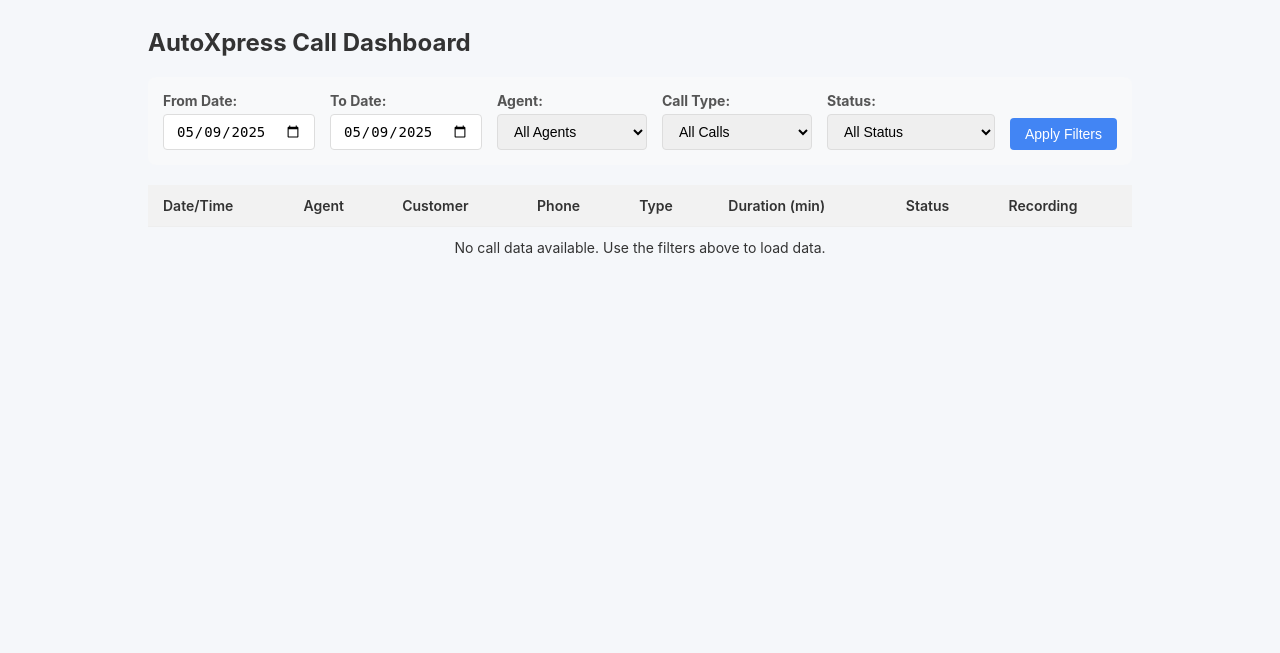
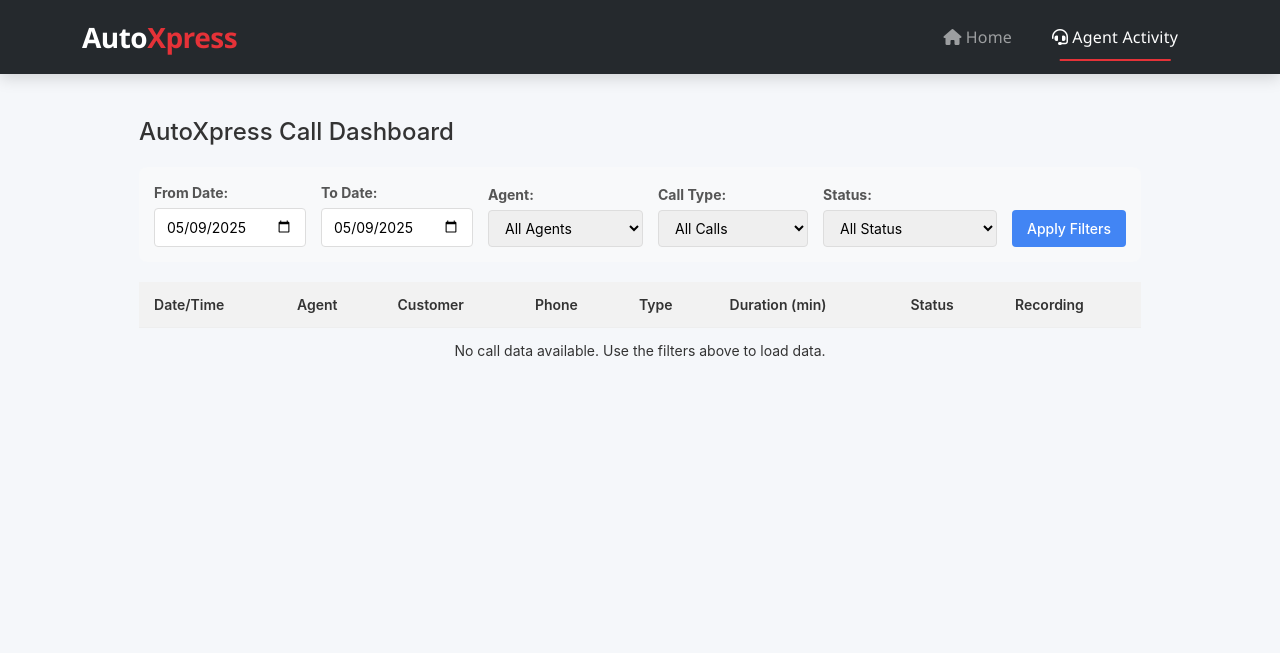
Before and after one commit to Talhakhan-pm/autoxpress_search, a Flask app: page /dialpad-dashboard in a window 1280 px wide. Shown: the top 653 px of the page. After the commit the page ends 356 px from the top, so only its background shows below. Run offline with Flask 3, Linux system fonts and the light colour scheme; parts of the project's set-up code (start-up, migrations or seed data) failed here and were passed over.

Commit message:
Application Tested and nav added

```diff
--- a/templates/dialpad_dashboard.html
+++ b/templates/dialpad_dashboard.html
@@ -4,11 +4,37 @@
     <meta charset="UTF-8">
     <meta name="viewport" content="width=device-width, initial-scale=1.0">
     <title>AutoXpress Call Dashboard</title>
+    <link href="https://cdn.jsdelivr.net/npm/bootstrap@5.3.2/dist/css/bootstrap.min.css" rel="stylesheet">
+    <link rel="stylesheet" href="https://cdnjs.cloudflare.com/ajax/libs/font-awesome/6.4.2/css/all.min.css">
     <link rel="stylesheet" href="{{ url_for('static', filename='css/styles.css') }}">
     <link rel="stylesheet" href="{{ url_for('static', filename='css/dialpad-dashboard.css') }}">
 </head>
 <body>
-    <div class="dashboard-container">
+    <nav class="navbar navbar-expand-lg navbar-dark bg-dark">
+        <div class="container">
+            <a class="navbar-brand" href="/">Auto<span>Xpress</span></a>
+            <button class="navbar-toggler" type="button" data-bs-toggle="collapse" data-bs-target="#navbarNav"
+                aria-controls="navbarNav" aria-expanded="false" aria-label="Toggle navigation">
+                <span class="navbar-toggler-icon"></span>
+            </button>
+            <div class="collapse navbar-collapse" id="navbarNav">
+                <ul class="navbar-nav ms-auto">
+                    <li class="nav-item">
+                        <a class="nav-link" href="/">
+                            <i class="fas fa-home me-1"></i>Home
+                        </a>
+                    </li>
+                    <li class="nav-item">
+                        <a class="nav-link active" href="/dialpad-dashboard" aria-current="page">
+                            <i class="fas fa-headset me-1"></i>Agent Activity
+                        </a>
+                    </li>
+                </ul>
+            </div>
+        </div>
+    </nav>
+
+    <div class="dashboard-container mt-4">
         <div class="dashboard-header">
             <h1 class="dashboard-title">AutoXpress Call Dashboard</h1>
         </div>
@@ -129,7 +155,7 @@
         </div>
     </div>
 
+    <script src="https://cdn.jsdelivr.net/npm/bootstrap@5.3.2/dist/js/bootstrap.bundle.min.js"></script>
     <script src="{{ url_for('static', filename='js/dialpad-dashboard.js') }}"></script>
-    </script>
 </body>
 </html>
--- a/templates/index.html
+++ b/templates/index.html
@@ -37,6 +37,11 @@
                         <li class="nav-item">
                             <a class="nav-link" href="#" id="favorites-nav-link">
                                 <i class="fas fa-heart me-1"></i>Favorites
+                            </a>
+                        </li>
+                        <li class="nav-item">
+                            <a class="nav-link" href="/dialpad-dashboard" id="dialpad-dashboard-link">
+                                <i class="fas fa-headset me-1"></i>Agent Activity
                             </a>
                         </li>
                     </ul>
```
